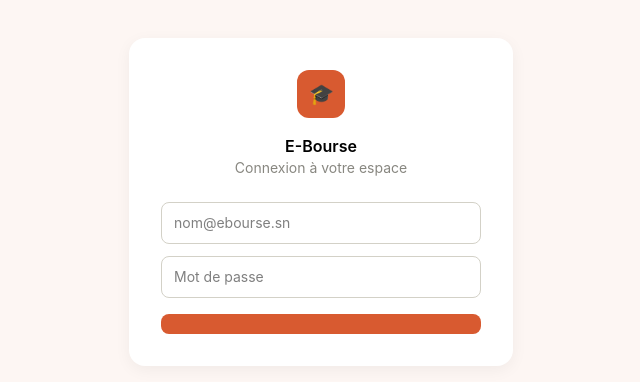
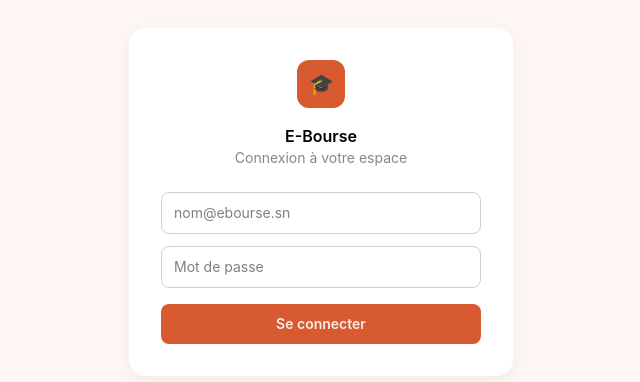
Before and after one commit to fadaldrame97-sys/E-Bourse-UGESM, a React app in the folder Frontend/: page /login in a window 1280 px wide. Shown: the part 198-580 px from the top of the page, without its empty margins (319-959 px from the left). Built offline with nearby package versions, Linux system fonts and the light colour scheme; the HTML template or start-up script is replaced by a standard one.

Commit message:
Corriger le button submit dans login

```diff
--- a/Frontend/src/pages/Login.jsx
+++ b/Frontend/src/pages/Login.jsx
@@ -70,7 +70,7 @@ function Login(){
           <button
             type="submit"
             className="bg-[#D85A30] text-[#FAECE7] rounded-lg py-2.5 text-sm font-semibold mt-1 disabled:opacity-60"
-          >
+          > Se connecter
 
           </button>
         </form>
```
